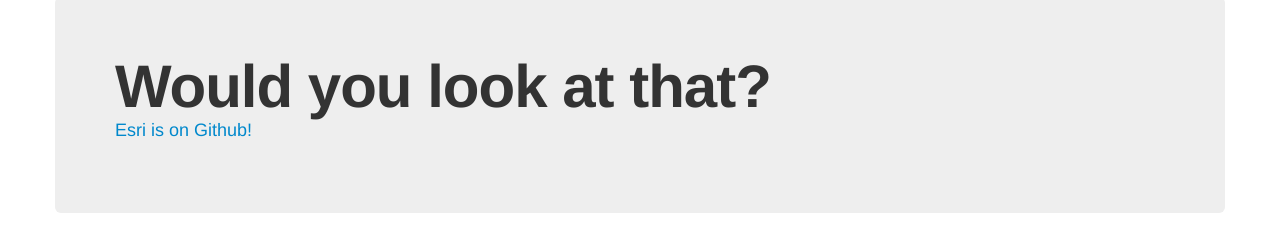
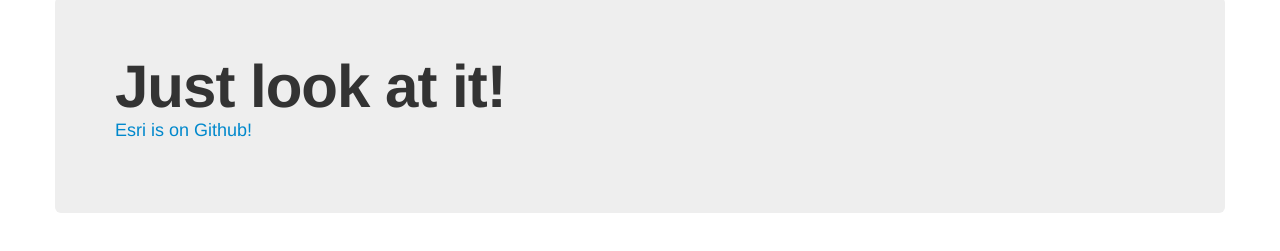
Before and after one commit to Esri/esri.github.io, a plain HTML site: page index.html in a window 1280 px wide. Shown: the part 357-608 px from the top of the page. Drawn offline with Linux system fonts and the light colour scheme; files whose address does not match are found by name.

Commit message:
Update index.html
New, more commanding message

```diff
--- a/index.html
+++ b/index.html
@@ -29,7 +29,7 @@
 
       <img src="assets/img/esri-logo.gif"/>
       <div class="hero-unit">
-        <h1>Would you look at that?</h1>
+        <h1>Just look at it!</h1>
         <p><a href="https://github.com/Esri">Esri is on Github!</a></p>
       </div>
 
```
